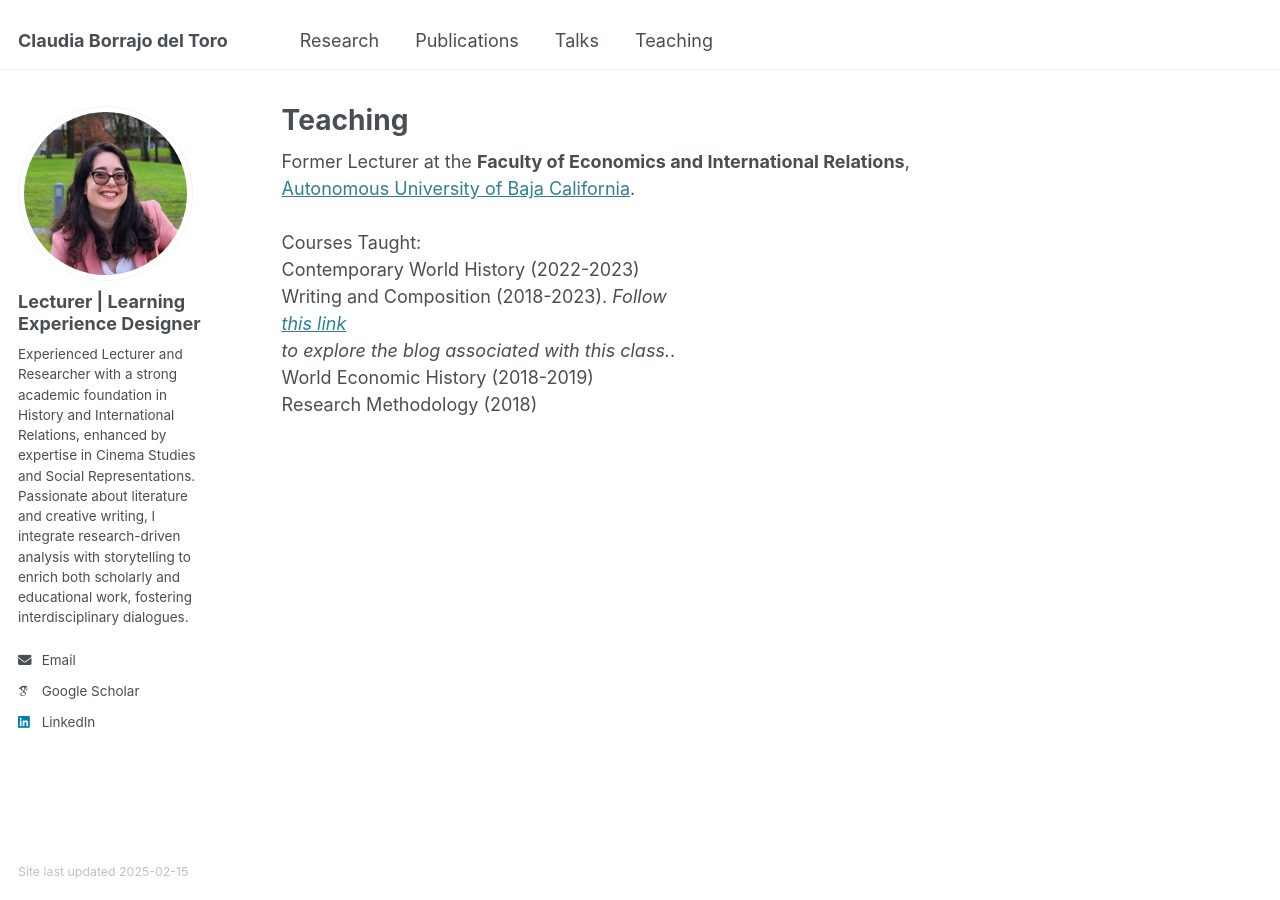
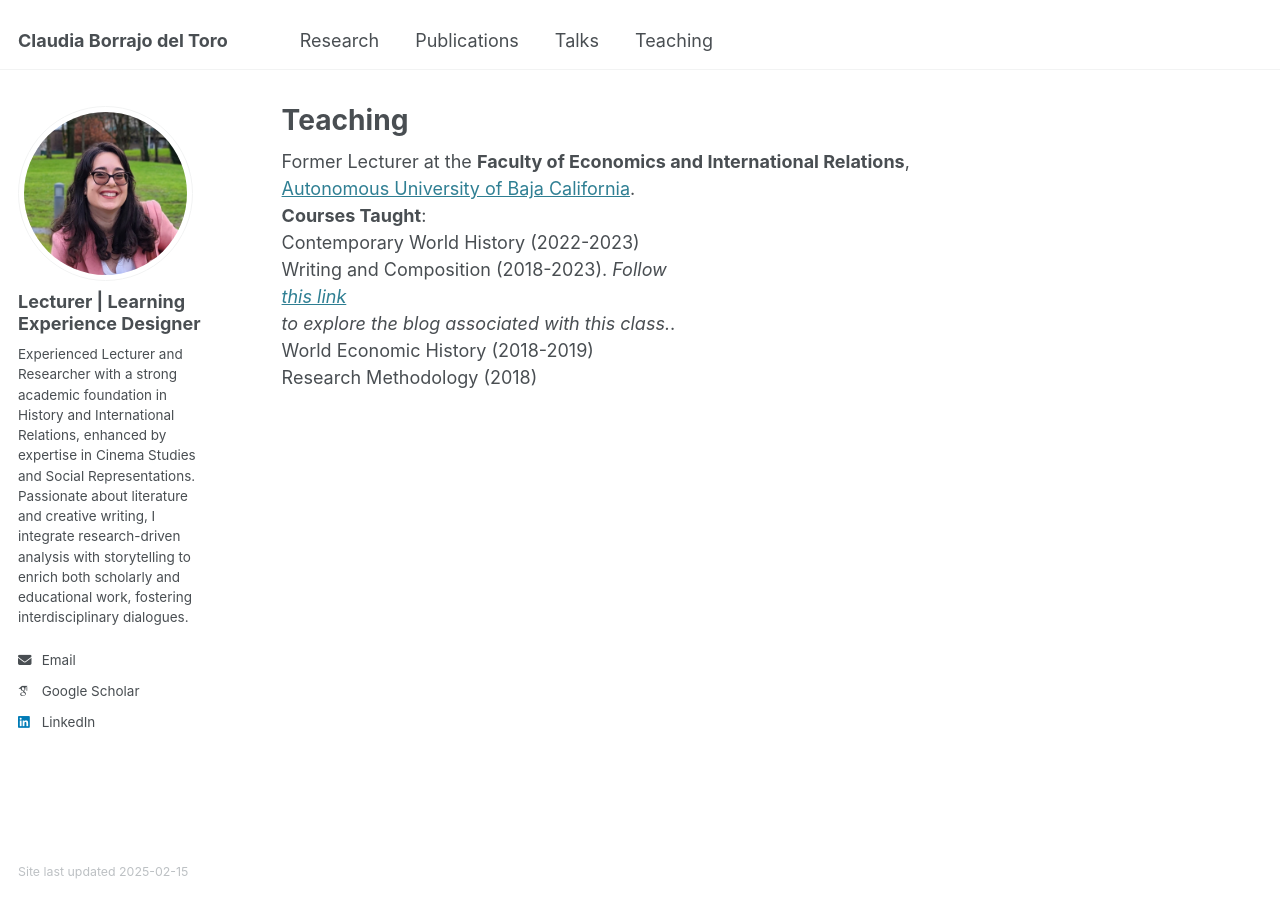
Before and after one commit to claudiabt/claudiabt.github.io, a Jekyll site: the page built from _pages/teaching.html, in a window 1280 px wide. Built offline with Jekyll 4.4.1, drawn with Linux system fonts in a browser that asks for light colours; some web fonts are replaced.

Commit message:
Update teaching.html

```diff
--- a/_pages/teaching.html
+++ b/_pages/teaching.html
@@ -7,8 +7,8 @@ author_profile: true
 
 {% include base_path %}
 Former Lecturer at the <strong>Faculty of Economics and International Relations</strong>, <div class="wordwrap"><a href="https://www.uabc.mx/">Autonomous University of Baja California</a>.</div>
-<br>
-Courses Taught:
+<be>
+<strong>Courses Taught</strong>:
 <br>
 Contemporary World History (2022-2023)
 <br>
```
